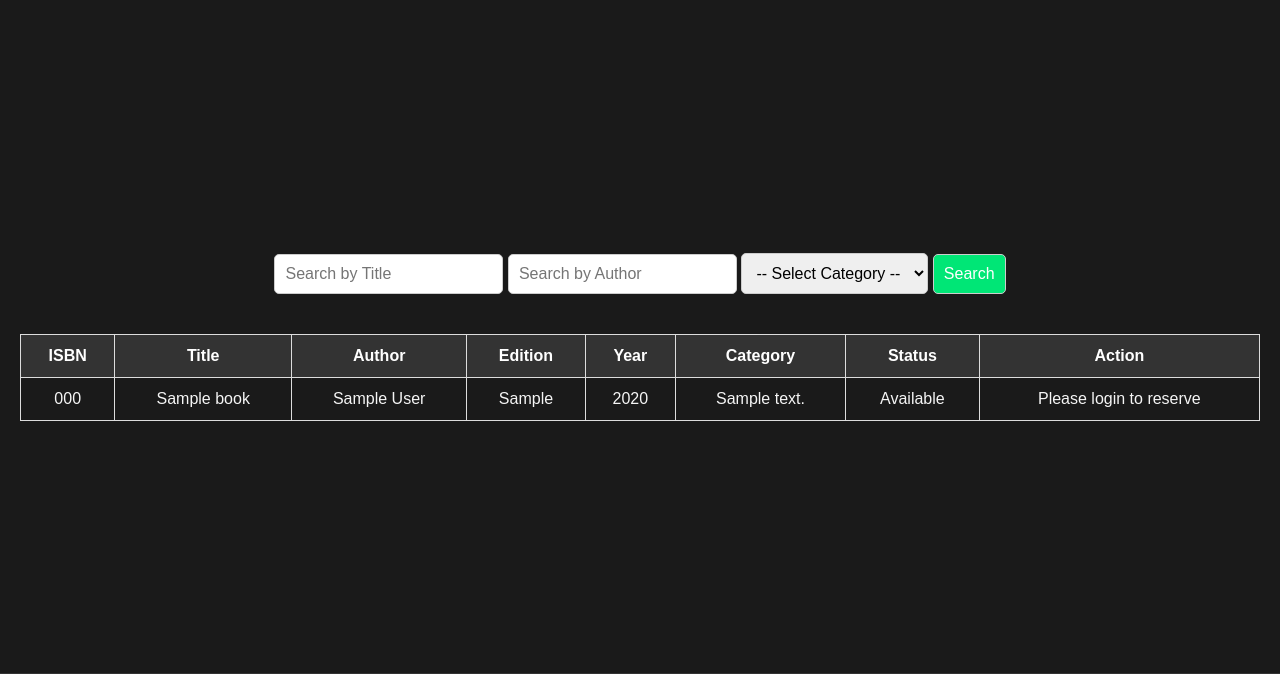
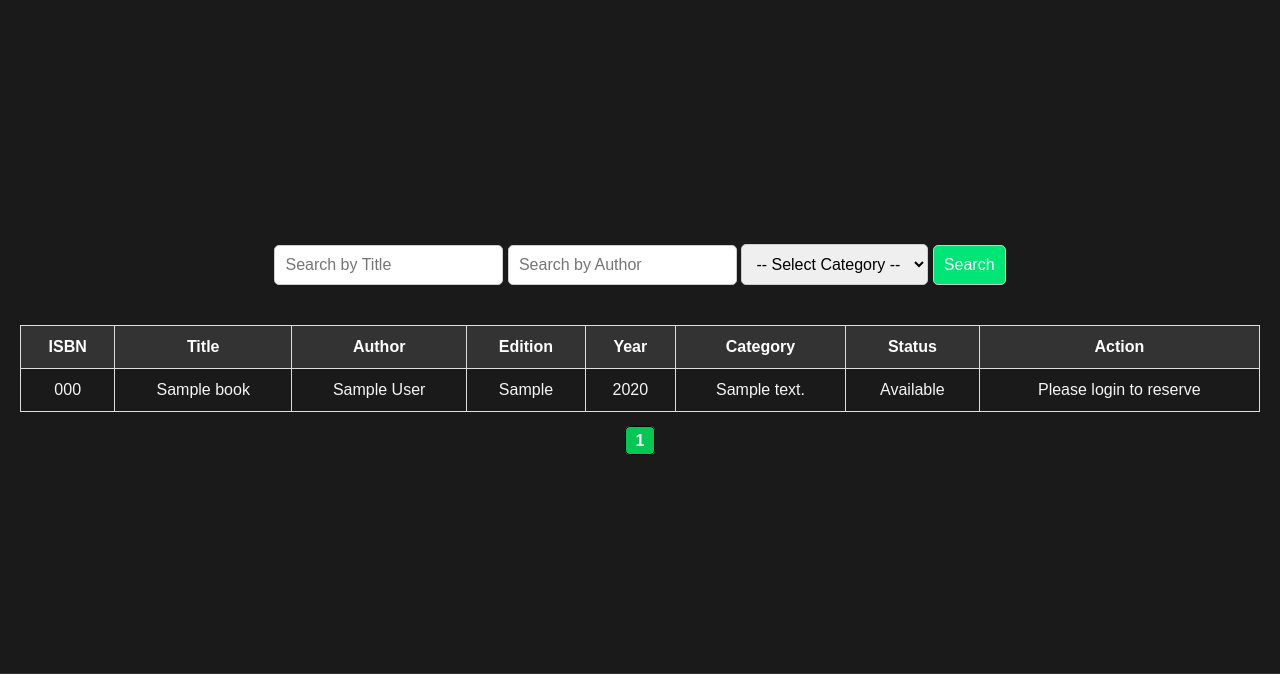
Before and after one commit to r3v5/koob, a PHP site: page /books/search_book.php in a window 1280 px wide. Shown: the part 40-714 px from the top of the page. Run offline with PHP 8.4, Linux system fonts and the light colour scheme; tables that the repository leaves empty or names only in its code hold one stand-in row (values such as "Sample post").

Commit message:
Added pagination with limit 5 rows of data per page

```diff
--- a/books/search_book.php
+++ b/books/search_book.php
@@ -7,6 +7,10 @@ $host = 'localhost';
 $db = 'bookdb';
 $user = 'root';
 $pass = '';
+
+ini_set('display_errors', 1);
+ini_set('display_startup_errors', 1);
+error_reporting(E_ALL);
 
 try {
     $pdo = new PDO("mysql:host=$host;dbname=$db", $user, $pass);
@@ -21,6 +25,7 @@ $errorMessage = "";
 if ($_SERVER['REQUEST_METHOD'] === 'POST' && $isAuthenticated) {
     $isbn = trim($_POST['isbn']);
 
+    try {
         $stmt = $pdo->prepare("SELECT Reserved FROM Books WHERE ISBN = :isbn");
         $stmt->execute([':isbn' => $isbn]);
         $reserved = $stmt->fetchColumn();
@@ -36,13 +41,19 @@ if ($_SERVER['REQUEST_METHOD'] === 'POST' && $isAuthenticated) {
         } else {
             $errorMessage = "The book is already reserved.";
         }
+    } catch (PDOException $e) {
+        $errorMessage = "Failed to reserve the book: " . $e->getMessage();
+    }
 }
 
 $searchResults = [];
-if ($_SERVER['REQUEST_METHOD'] === 'GET') {
 $title = trim($_GET['title'] ?? '');
 $author = trim($_GET['author'] ?? '');
 $category = trim($_GET['category'] ?? '');
+
+$resultsPerPage = 5;
+$currentPage = isset($_GET['page']) && is_numeric($_GET['page']) ? (int)$_GET['page'] : 1;
+$offset = ($currentPage - 1) * $resultsPerPage;
 
 $query = "SELECT b.ISBN, b.BookTitle, b.Author, b.Edition, b.Year, b.Reserved, c.CategoryDescription
           FROM Books b
@@ -63,10 +74,36 @@ if ($_SERVER['REQUEST_METHOD'] === 'GET') {
     $params[':category'] = $category;
 }
 
+$query .= " LIMIT $resultsPerPage OFFSET $offset";
+
+try {
     $stmt = $pdo->prepare($query);
     $stmt->execute($params);
     $searchResults = $stmt->fetchAll(PDO::FETCH_ASSOC);
+} catch (PDOException $e) {
+    die("Error in SQL Query: " . $e->getMessage());
 }
+
+$totalQuery = "SELECT COUNT(*) FROM Books b LEFT JOIN Categories c ON b.CategoryID = c.CategoryID WHERE 1=1";
+if ($title) {
+    $totalQuery .= " AND b.BookTitle LIKE :title";
+}
+if ($author) {
+    $totalQuery .= " AND b.Author LIKE :author";
+}
+if ($category) {
+    $totalQuery .= " AND c.CategoryDescription = :category";
+}
+
+try {
+    $totalStmt = $pdo->prepare($totalQuery);
+    $totalStmt->execute($params);
+    $totalResults = $totalStmt->fetchColumn();
+} catch (PDOException $e) {
+    die("Error counting total results: " . $e->getMessage());
+}
+
+$totalPages = ceil($totalResults / $resultsPerPage);
 ?>
 
 <!DOCTYPE html>
@@ -96,14 +133,14 @@ if ($_SERVER['REQUEST_METHOD'] === 'GET') {
     <main>
         <div class="search-bar">
             <form method="GET">
-                <input type="text" name="title" placeholder="Search by Title" value="<?= htmlspecialchars($_GET['title'] ?? '') ?>">
-                <input type="text" name="author" placeholder="Search by Author" value="<?= htmlspecialchars($_GET['author'] ?? '') ?>">
+                <input type="text" name="title" placeholder="Search by Title" value="<?= htmlspecialchars($title) ?>">
+                <input type="text" name="author" placeholder="Search by Author" value="<?= htmlspecialchars($author) ?>">
                 <select name="category">
                     <option value="">-- Select Category --</option>
                     <?php
                     $categories = $pdo->query("SELECT CategoryDescription FROM Categories")->fetchAll(PDO::FETCH_COLUMN);
                     foreach ($categories as $cat) {
-                        $selected = (isset($_GET['category']) && $_GET['category'] === $cat) ? 'selected' : '';
+                        $selected = ($category === $cat) ? 'selected' : '';
                         echo "<option value=\"$cat\" $selected>$cat</option>";
                     }
                     ?>
@@ -164,7 +201,24 @@ if ($_SERVER['REQUEST_METHOD'] === 'GET') {
                     <?php endforeach; ?>
                 </tbody>
             </table>
-        <?php elseif ($_SERVER['REQUEST_METHOD'] === 'GET'): ?>
+
+            <div class="pagination">
+                <?php if ($currentPage > 1): ?>
+                    <a href="?<?= http_build_query(array_merge($_GET, ['page' => $currentPage - 1])) ?>">Previous</a>
+                <?php endif; ?>
+
+                <?php for ($page = 1; $page <= $totalPages; $page++): ?>
+                    <a href="?<?= http_build_query(array_merge($_GET, ['page' => $page])) ?>"
+                       class="<?= $page == $currentPage ? 'active' : '' ?>">
+                       <?= $page ?>
+                    </a>
+                <?php endfor; ?>
+
+                <?php if ($currentPage < $totalPages): ?>
+                    <a href="?<?= http_build_query(array_merge($_GET, ['page' => $currentPage + 1])) ?>">Next</a>
+                <?php endif; ?>
+            </div>
+        <?php else: ?>
             <p>No books found matching your search criteria.</p>
         <?php endif; ?>
     </main>
--- a/styles/search_book.css
+++ b/styles/search_book.css
@@ -1,4 +1,3 @@
-/* Align the main content */
 main {
     display: flex;
     flex-direction: column;
@@ -8,7 +7,7 @@ main {
     padding: 20px;
 }
 
-/* Search bar styling */
+
 .search-bar {
     margin: 20px 0;
     width: 80%;
@@ -73,7 +72,6 @@ table th {
     background-color: #00c853;
 }
 
-/* Responsive styling */
 @media (max-width: 768px) {
     .search-bar {
         flex-direction: column;
@@ -110,3 +108,26 @@ table th {
 .btn-primary:hover {
     background-color: #00c853;
 }
+
+.pagination a {
+    color: white;
+    text-decoration: none;
+    padding: 5px 10px;
+    border: 1px solid #ccc;
+    margin: 0 5px;
+    border-radius: 5px;
+    background-color: #333;
+    transition: background-color 0.3s, color 0.3s;
+}
+
+.pagination a.active {
+    font-weight: bold;
+    background-color: #00c853;
+    color: white;
+    border-color: black;
+}
+
+.pagination a:hover {
+    background-color: #555;
+    color: white;
+}
```
Lines whose indentation alone changed are shown as unchanged.
